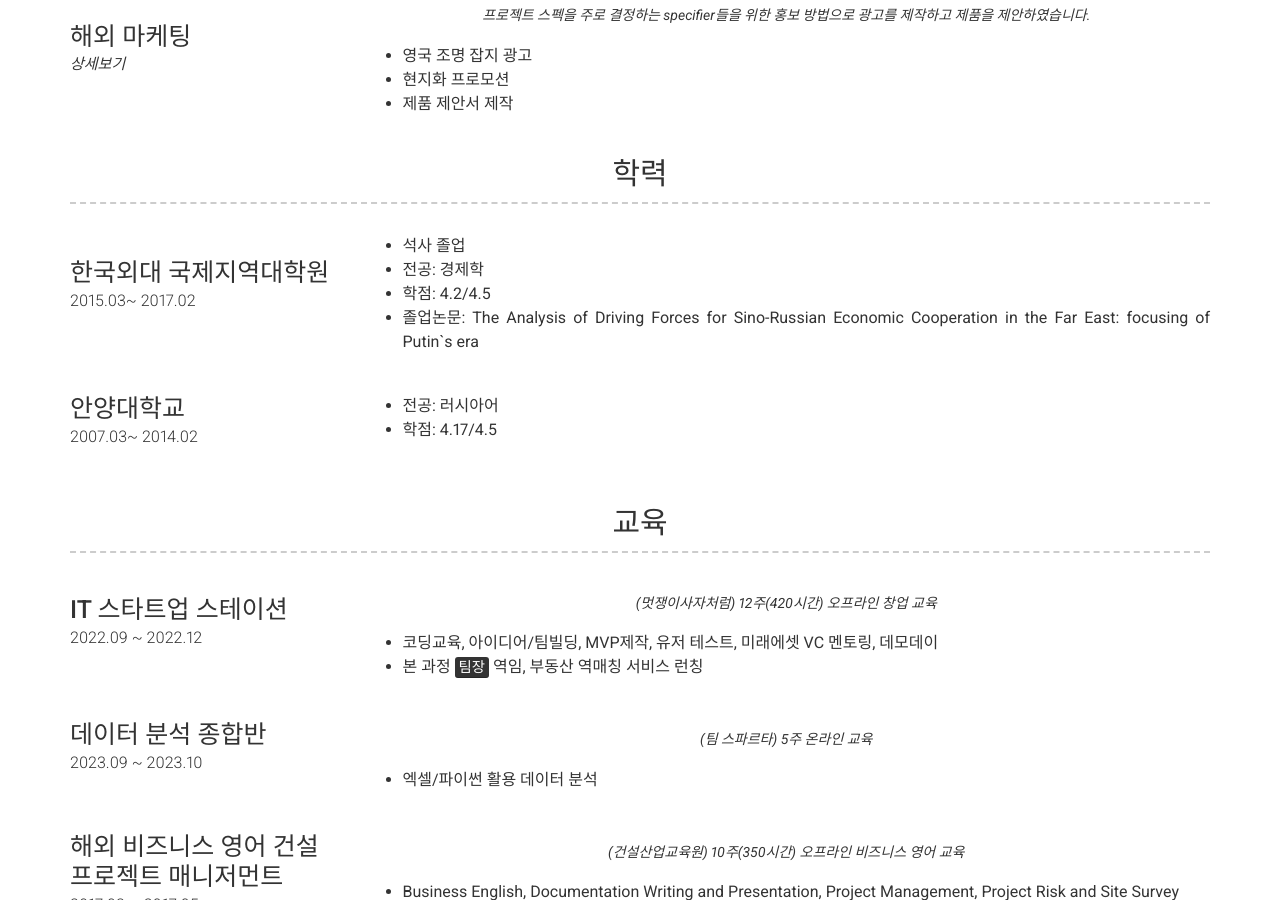
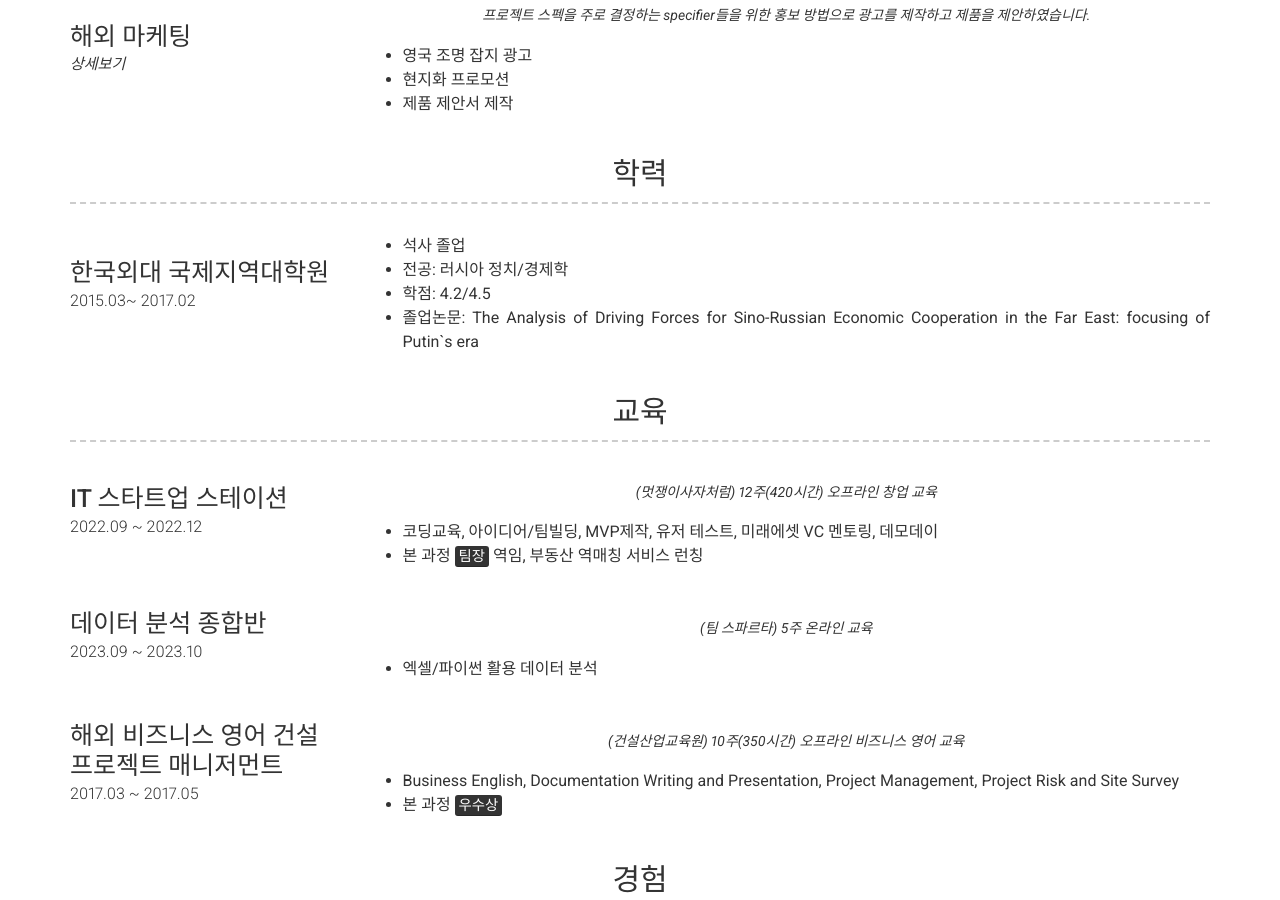
Before and after one commit to ZechariahJung/resume, a Jekyll site: the page built from index.md, in a window 1280 px wide and 900 px high, scrolled down 2970 px. Built offline with Jekyll 4.4.1, drawn with Linux system fonts in a browser that asks for light colours; nearby versions of some CDN libraries.

Commit message:
[원하는 메시지 ex - update config.yml]

```diff
--- a/_config.yml
+++ b/_config.yml
@@ -222,17 +222,17 @@ content:
         #  AWS 클라우드 교육
         description: |
           - 석사 졸업
-          - 전공: 경제학
+          - 전공: 러시아 정치/경제학
           - 학점: 4.2/4.5
           - 졸업논문: The Analysis of Driving Forces for Sino-Russian Economic Cooperation in the Far East: focusing of Putin`s era
-      - layout: left
-        title: 안양대학교
-        caption: 2007.03~ 2014.02
-        #quote: >
-        #  AWS 클라우드 교육
-        description: |
-          - 전공: 러시아어
-          - 학점: 4.17/4.5
+      # - layout: left
+      #   title: 안양대학교
+      #   caption: 2007.03~ 2014.02
+      #   quote: >
+      #     AWS 클라우드 교육
+      #   description: |
+      #     - 전공: 러시아어
+      #     - 학점: 4.17/4.5
   - title: 교육
     layout: list
     content:
```
